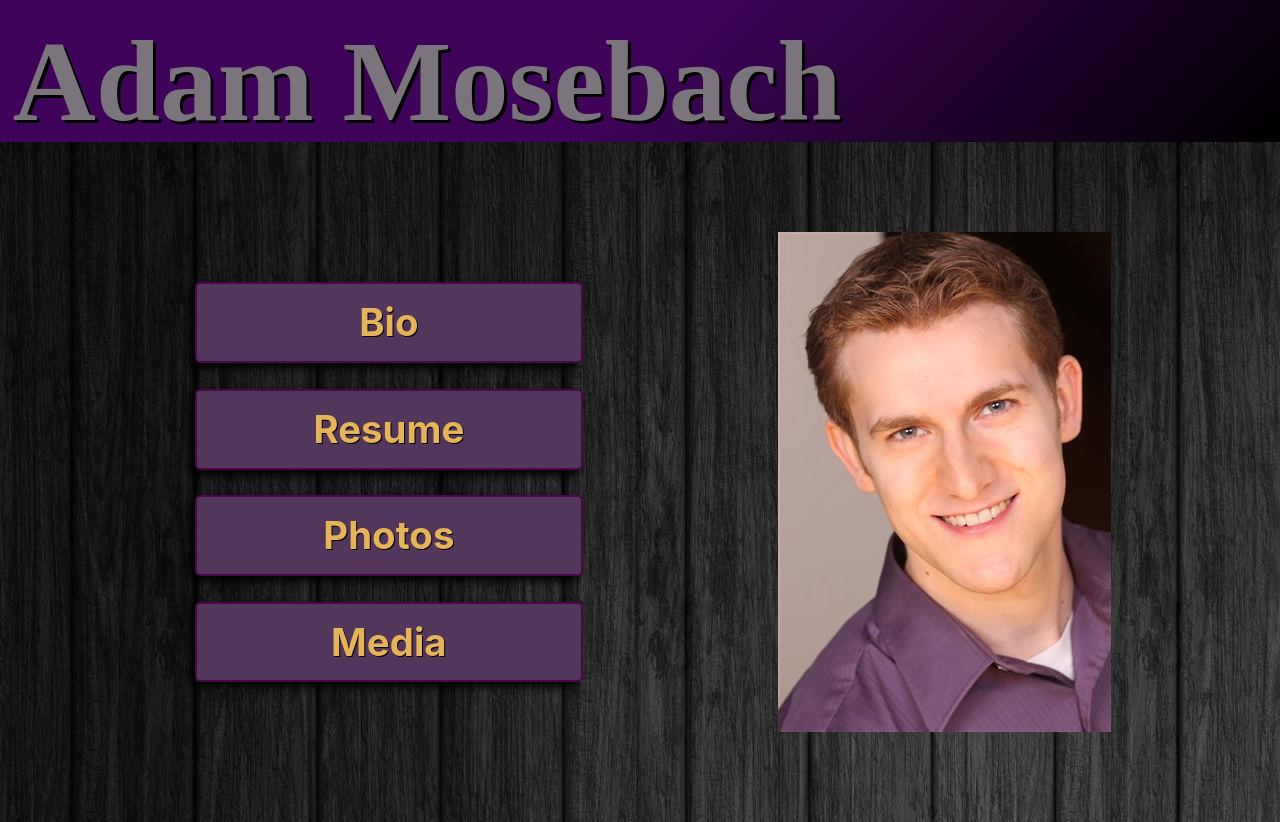
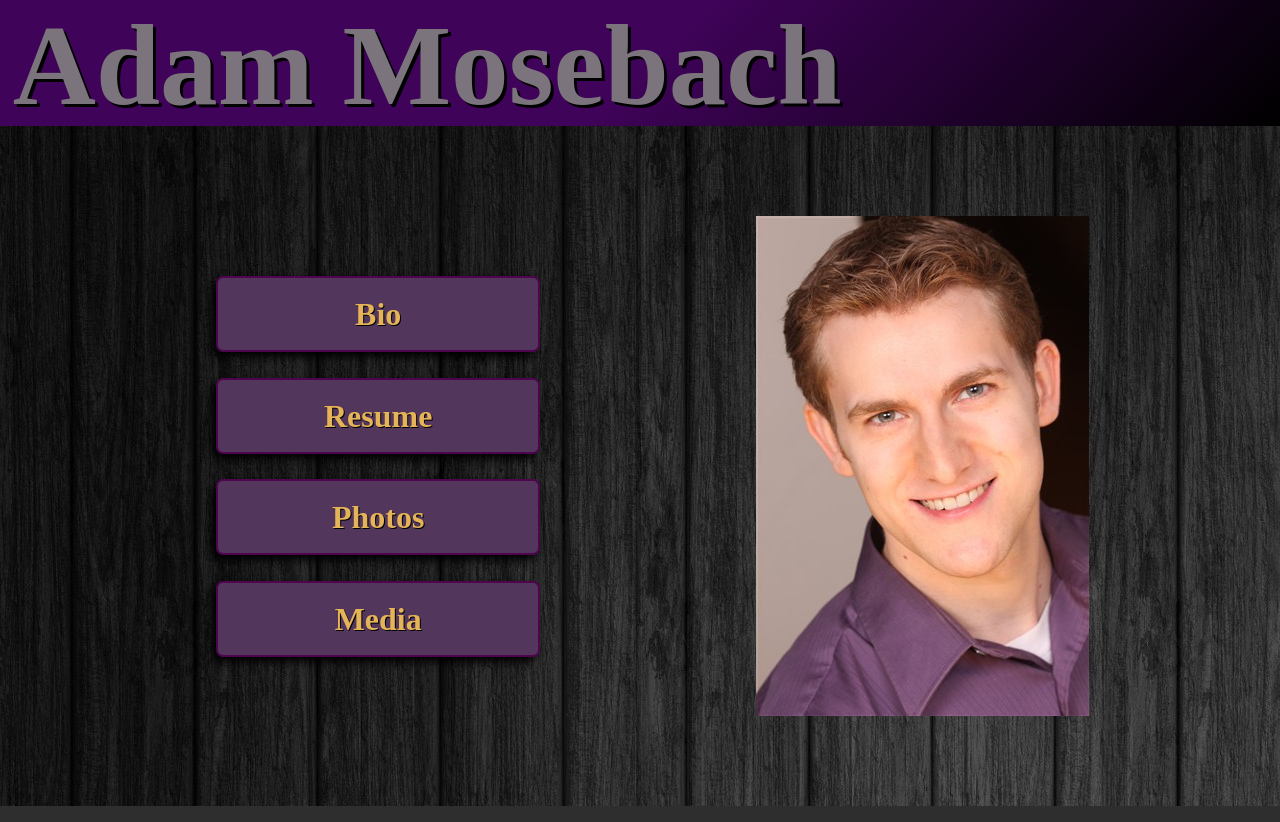
Before and after one commit to adamjmosebach/acting-website, a React (Create React App) app: page / in a window 1280 px wide. Built offline with nearby package versions, Linux system fonts and the light colour scheme.

Commit message:
home buttons transition, home buttons sizing, banner nav fades in, grey wood is fixed behind

```diff
--- a/src/App.css
+++ b/src/App.css
@@ -1,6 +1,12 @@
+html {
+
+  background-color: rgb(46, 46, 46);
+}
 .App {
   text-align: center;
-  min-height: 100vh;
+  /* height: 100vh; */
+  background-repeat: no-repeat;
+  background-attachment: fixed;
 }
 /*
 .App-logo {
--- a/src/Banner.css
+++ b/src/Banner.css
@@ -3,8 +3,8 @@
   /* padding-bottom: -4vw; */
   /* padding-top: 4vw; */
   width: 100%;
-  height: 10vw;
-  max-height: 15vh;
+  height: 13vh;
+  /* max-height: 15vh; */
   /* vertical-align: baseline; */
   /* line-height: 100%; */
   /* background-color: rgb(0, 0, 0); */
--- a/src/components/BannerNavLink.css
+++ b/src/components/BannerNavLink.css
@@ -6,5 +6,16 @@
 }
 .banner-nav-btn {
   /* height: 15vh; */
-  margin: 1vw;;
+  margin: 1vw;
+  /* transition: all 3s; */
+  animation: fade-in 1s linear;
 }
+
+@keyframes fade-in {
+  0% {
+    opacity: 0;
+  }
+  100% {
+    opacity: 100%;
+  }
+}
--- a/src/components/HomeNavButton.css
+++ b/src/components/HomeNavButton.css
@@ -8,22 +8,23 @@
   /* background-color: rgb(172, 112, 2); */
   border: 2px solid rgb(78, 5, 78);
   box-shadow: -5px 5px 10px black;
-
+  font-family: cursive;
   text-shadow: 1px 1px #000000;
-  border-radius: 5px;
-  width: 30vw;
-  height: 6vw;
-  line-height: 6vw;
+  border-radius: 7px;
+  width: 25vw;
+  height: 9vh;
+  line-height: 9vh;
   text-decoration: none;
   font-weight: 700;
   margin: 2vw;
-  font-size: 3vw;
+  font-size: 2.5vw;
   /* transition-timing-function: all linear; */
+  transition: all 0.5s;
 }
 .home-nav-button:hover {
-  box-shadow: -8px 8px 15px black;
-  transform: scale(1.125);
-  transition: linear;
+  box-shadow: -8px 18px 15px black;
+  transform: scale(1.075);
+  transition: all 0.5s linear;
   color: rgb(82, 54, 92);
   background-color: rgb(230, 180, 88);
 }
--- a/src/screens/Home.css
+++ b/src/screens/Home.css
@@ -3,12 +3,13 @@
   justify-content: space-evenly;
   align-items: center;
   color: white;
+  height: 85vh;
 }
 .headshot-container {
-  height: 85vh;
+  /* height: 85vh; */
   display: flex;
   align-items: center;
 }
 .home-nav {
-  /* transition: linear; */
+  /* transition: all 2s; */
 }
--- a/src/screens/Photos.css
+++ b/src/screens/Photos.css
@@ -5,6 +5,7 @@
   flex-direction: column;
   justify-content: center;
   align-items: center;
+  padding: 2vw;
 }
 .photo-section {
   display: flex;
@@ -21,7 +22,7 @@
 }
 .focus-photo-modal {
   width: 100vw;
-  height: 200%;
+  height: 100%;
   background-color: white;
   position: absolute;
   opacity: 0.5;
```
